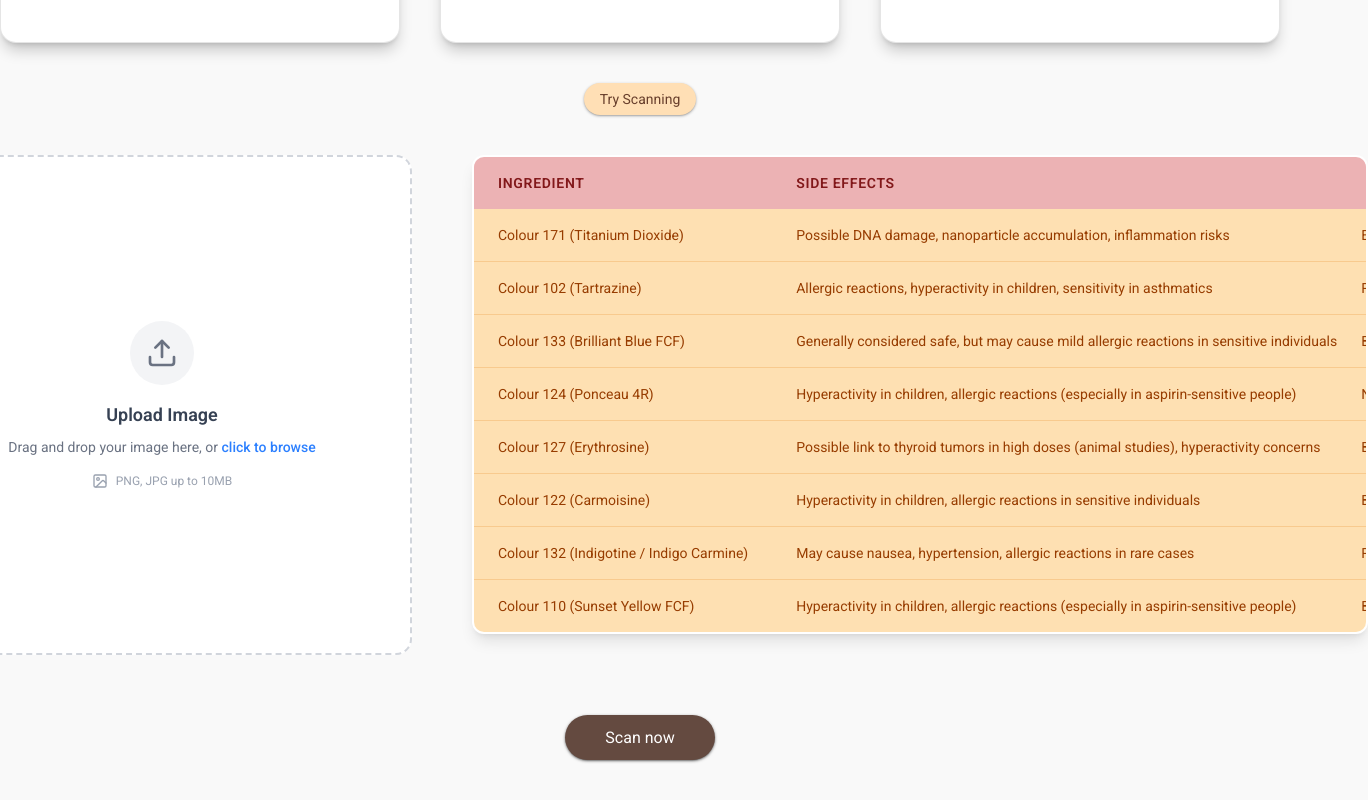
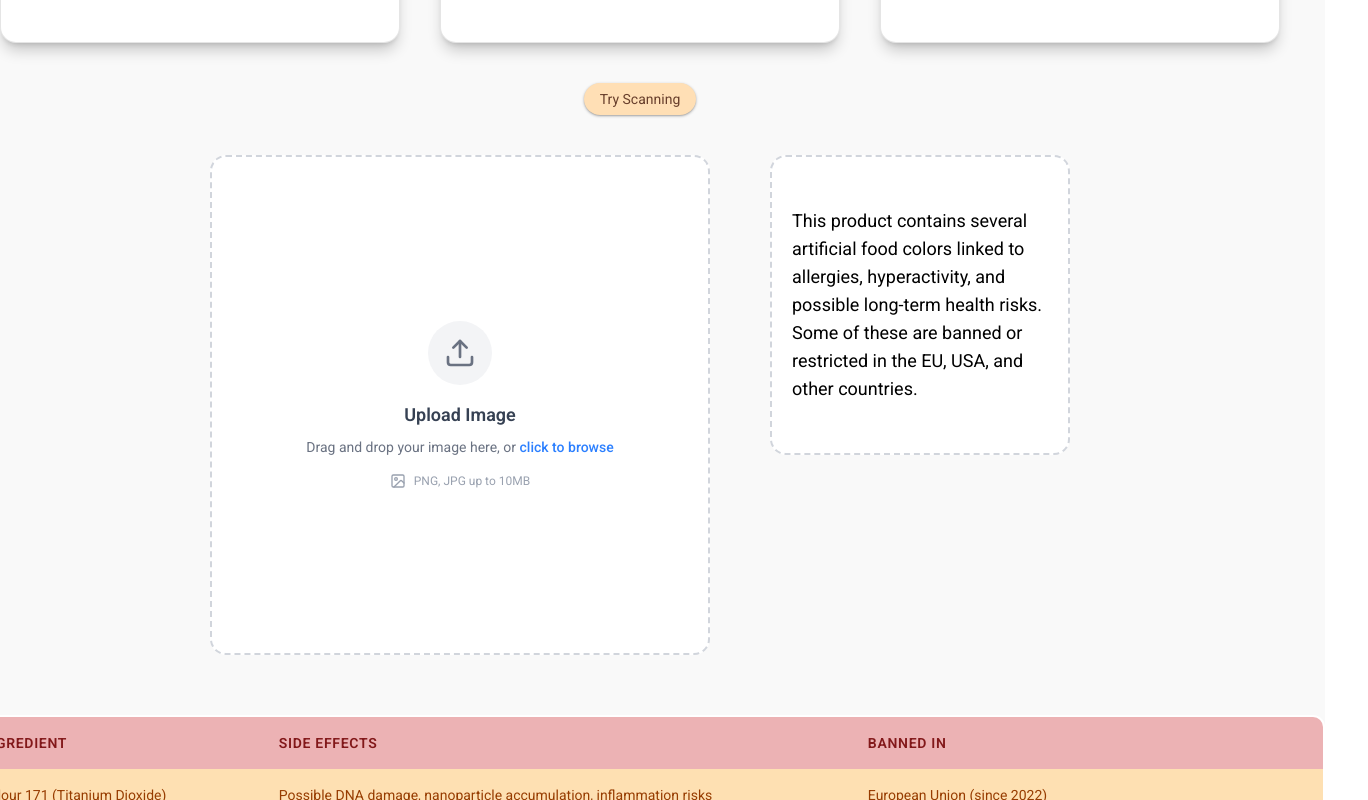
Before and after one commit to SHUBH4M13/LabelX_Frontend, a React (Vite) app: page / in a window 1280 px wide. Both pictures are taken after a click on the button "Scan now". Shown: the part 1107-1907 px from the top of the page, 1368 px wide, since content can reach past the window. Built offline with nearby package versions, Linux system fonts and the light colour scheme.

Commit message:
added output message box

```diff
--- a/src/Components/Output.jsx
+++ b/src/Components/Output.jsx
@@ -3,7 +3,7 @@ import React from 'react'
 export default function Output({ tableData }) {
 
     return (
-        <div className='w-full max-w-4xl border-2 border-white bg-white rounded-xl overflow-hidden shadow-lg'>
+        <div className='w-full border-2 border-white bg-white rounded-xl overflow-hidden shadow-lg'>
             <table className='w-full'>
                 <thead className='bg-red-700/30'>
                     <tr>
@@ -25,10 +25,10 @@ export default function Output({ tableData }) {
                             <td className='px-6 py-4 whitespace-nowrap text-sm text-amber-800'>
                                 {data.Ingredient}
                             </td>
-                            <td className='py-4 whitespace-nowrap px-6 text-sm text-amber-800'>
+                            <td className='px-6 py-4 whitespace-nowrap text-sm text-amber-800'>
                                 {data.SideEffects}
                             </td>
-                            <td className='py-4 whitespace-nowrap text-sm text-amber-800'>
+                            <td className='px-6 py-4 whitespace-nowrap text-sm text-amber-800'>
                                 {data.BannedIn}
                             </td>
                         </tr>
--- /dev/null
+++ b/src/Components/OutputMessageBox.jsx
@@ -0,0 +1,9 @@
+import React from 'react'
+
+export default function OutputMessageBox({msg}) {
+    return (
+        <div className='w-[300px] h-[300px] flex justify-center items-center bg-white border-dashed border-2 border-gray-300 rounded-2xl'>
+            <p className=' p-5 text-lg'>{msg}</p>
+        </div>
+    )
+}
--- a/src/Components/ScanSection.jsx
+++ b/src/Components/ScanSection.jsx
@@ -3,6 +3,7 @@ import { useState } from 'react'
 import AnimatedBorderCard from './AnimatedBorderCard'
 import CusButton from './CusButton'
 import Output from "../Components/Output"
+import OutputMessageBox from './OutputMessageBox'
 
 export default function ScanSection() {
 
@@ -10,7 +11,9 @@ export default function ScanSection() {
     const [isClicked, setisClicked] = useState(false);
 
     const gems = [
-        [
+        {
+            msg: "This product contains several artificial food colors linked to allergies, hyperactivity, and possible long-term health risks. Some of these are banned or restricted in the EU, USA, and other countries.",
+            data: [
                 { Ingredient: "Colour 171 (Titanium Dioxide)", SideEffects: "Possible DNA damage, nanoparticle accumulation, inflammation risks", BannedIn: "European Union (since 2022)" },
                 { Ingredient: "Colour 102 (Tartrazine)", SideEffects: "Allergic reactions, hyperactivity in children, sensitivity in asthmatics", BannedIn: "Restricted in Norway, Austria, Finland; warning labels in EU/UK" },
                 { Ingredient: "Colour 133 (Brilliant Blue FCF)", SideEffects: "Generally considered safe, but may cause mild allergic reactions in sensitive individuals", BannedIn: "Banned in some countries like Belgium, France, Germany (historically)" },
@@ -20,20 +23,30 @@ export default function ScanSection() {
                 { Ingredient: "Colour 132 (Indigotine / Indigo Carmine)", SideEffects: "May cause nausea, hypertension, allergic reactions in rare cases", BannedIn: "Restricted in some countries; approved in EU/USA with limits" },
                 { Ingredient: "Colour 110 (Sunset Yellow FCF)", SideEffects: "Hyperactivity in children, allergic reactions (especially in aspirin-sensitive people)", BannedIn: "Banned in Norway and Finland; requires warning labels in EU/UK" }
             ]
+        },
     ]
 
     return (
         <div className=' flex flex-col gap-15 justify-center items-center '>
 
-            <div className=' flex gap-15 '>
+            <div className=' flex flex-col gap-15 justify-center items-center '>
 
+                <div className=' flex gap-15'>
                     <div>
                         <AnimatedBorderCard />
                     </div>
 
                     {isClicked &&
                         <div>
-                        <Output tableData={gems[0]} />
+                            <OutputMessageBox msg={gems[0].msg}/>
+                        </div>
+                    }
+
+                </div>
+
+                {isClicked &&
+                    <div>
+                        <Output tableData={gems[0].data} />
                     </div>
                 }
 
```
Lines whose indentation alone changed are shown as unchanged.
